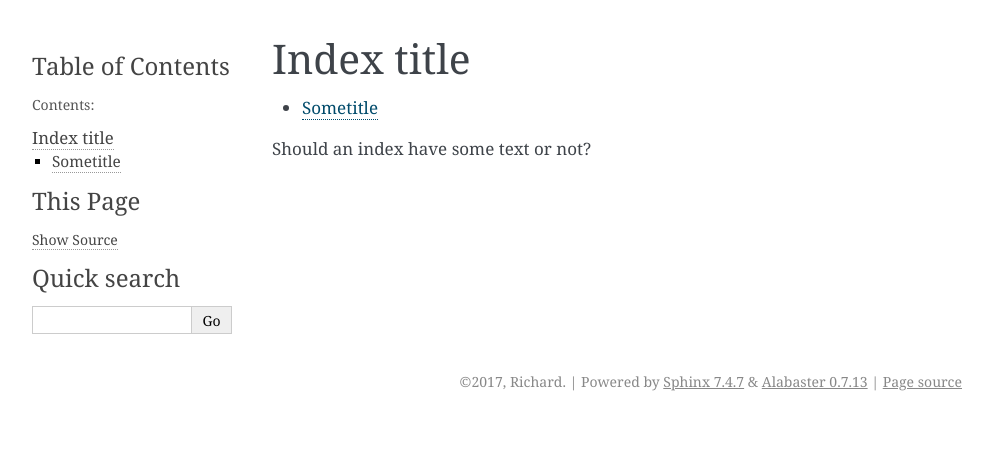
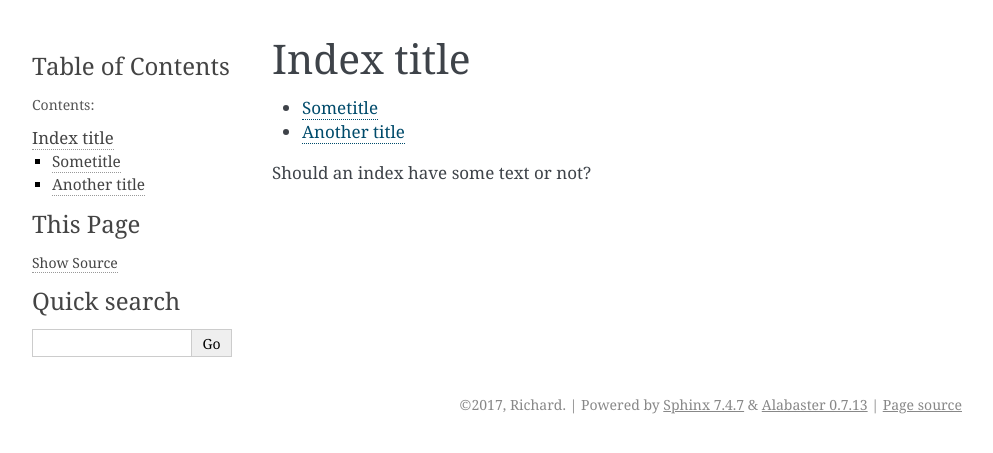
Before and after one commit to rduivenvoorde/translationtest, a Sphinx documentation site: the page built from source/dir1/index.rst, in a window 1280 px wide. Shown: the top 453 px of the page, without its empty margins (148-1141 px from the left). Built offline with Sphinx 7.4.7, drawn with Linux system fonts in a browser that asks for light colours.

Commit message:
adding a file

```diff
--- /dev/null
+++ b/source/dir1/anotherfile.rst
@@ -0,0 +1,5 @@
+
+Another title
+-------------
+
+Another file with another title
--- a/source/dir1/index.rst
+++ b/source/dir1/index.rst
@@ -6,6 +6,7 @@ Index title
   :maxdepth: 1
 
   somefile
+  anotherfile
 
 
 Should an index have some text or not?
```
